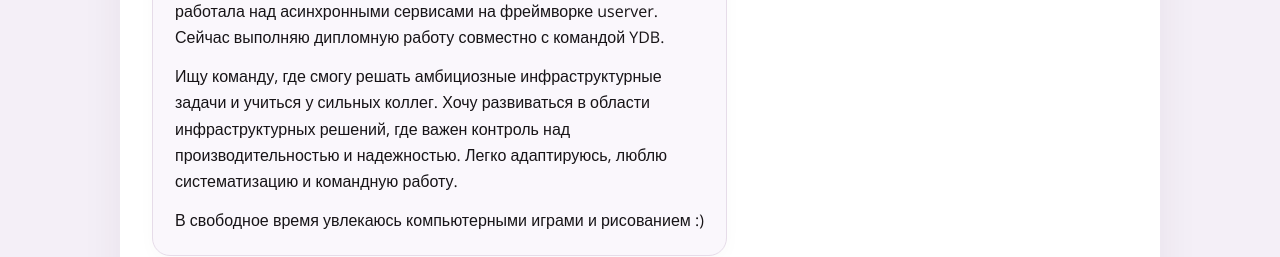
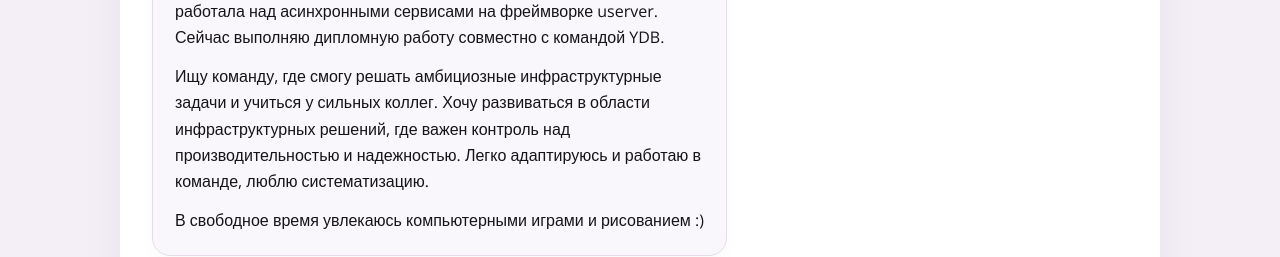
Before and after one commit to DillFennel/dillfennel.github.io, a plain HTML site: page index.html in a window 1280 px wide. Shown: the part 929-1186 px from the top of the page. Drawn offline with nearby package versions, Linux system fonts and the light colour scheme.

Commit message:
Update teamwork wording in resume introduction

```diff
--- a/index.html
+++ b/index.html
@@ -55,7 +55,7 @@
           <p>Привет, я backend-разработчик с опытом двух стажировок с хорошим фидбеком в Яндексе и работы в ИСП РАН. Сфокусирована на бэкенд-разработке на C++, также интересуюсь Data Science и ML.</p>
           <p>Разрабатывала API, общую логику способов оплаты и инфраструктурные компоненты. Проверяла обратную совместимость и выявляла расхождения между новой и прежней логикой в режиме dry-run.</p>
           <p>Окончила Летнюю школу Яндекса по бэкенд-разработке на C++, где работала над асинхронными сервисами на фреймворке userver. Сейчас выполняю дипломную работу совместно с командой YDB.</p>
-          <p>Ищу команду, где смогу решать амбициозные инфраструктурные задачи и учиться у сильных коллег. Хочу развиваться в области инфраструктурных решений, где важен контроль над производительностью и надежностью. Легко адаптируюсь, люблю систематизацию и командную работу.</p>
+          <p>Ищу команду, где смогу решать амбициозные инфраструктурные задачи и учиться у сильных коллег. Хочу развиваться в области инфраструктурных решений, где важен контроль над производительностью и надежностью. Легко адаптируюсь и работаю в команде, люблю систематизацию.</p>
           <p>В свободное время увлекаюсь компьютерными играми и рисованием :)</p>
         </article>
       </section>
```
